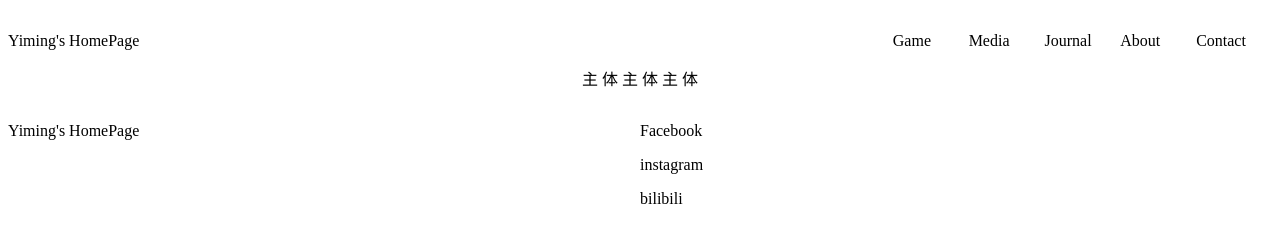
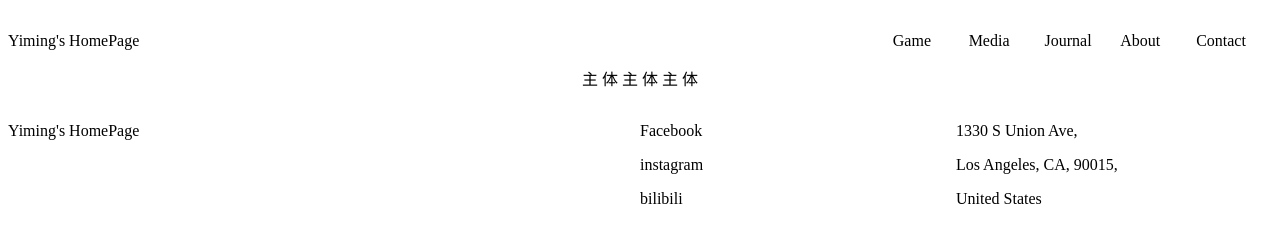
Before and after one commit to The0thers/The0thers.github.io, a plain HTML site: page index.html in a window 1280 px wide. Drawn offline with Linux system fonts and the light colour scheme.

Commit message:
Update index.html
Add the address of home

```diff
--- a/index.html
+++ b/index.html
@@ -99,8 +99,20 @@
       </div>
     </div>
     <div style="height: 100%; width:25%; float:left;"><!--地址-->
-      <div>
-
+      <div><!--地址第1行-->
+        <p>
+          1330 S Union Ave,
+        </p>
+      </div>
+      <div><!--地址第2行-->
+        <p>
+          Los Angeles, CA, 90015,
+        </p>
+      </div>
+      <div><!--地址第3行-->
+        <p>
+          United States
+        </p>
       </div>
     </div>
   </div>
```
